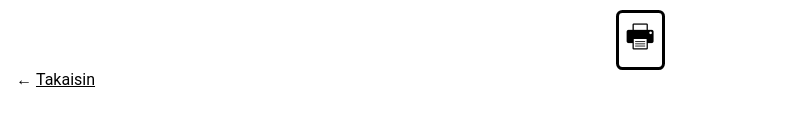
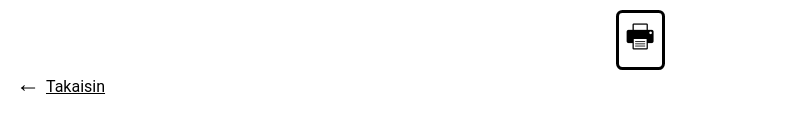
Before and after one commit to mtommila/lotta, a React (Create React App) app: page /paivakoti/lotta in a window 1280 px wide. Shown: the part 902-1032 px from the top of the page, without its empty margins (0-812 px from the left). Built offline with nearby package versions, Linux system fonts and the light colour scheme.

Commit message:
Make back link bigger

```diff
--- a/src/App.css
+++ b/src/App.css
@@ -52,7 +52,8 @@ img.large {
 }
 
 .backlink::before {
-  font-weight: bold;
+  font-size: 1.5em;
+  font-weight: 900;
   content: "← ";
 }
 
```
